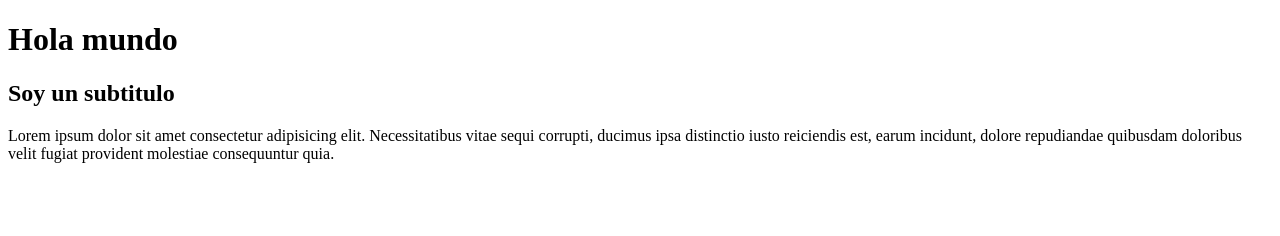
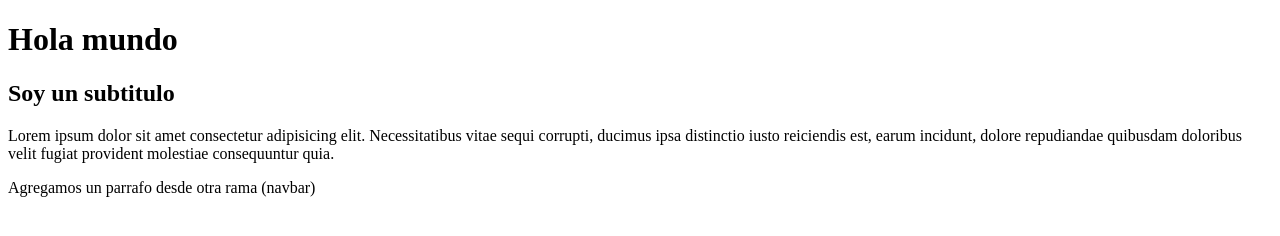
Before and after one commit to ASagustinsardi/prueba-git, a plain HTML site: page index.html in a window 1280 px wide. Drawn offline with Linux system fonts and the light colour scheme.

Commit message:
add p navbar

```diff
--- a/index.html
+++ b/index.html
@@ -14,5 +14,6 @@
       incidunt, dolore repudiandae quibusdam doloribus velit fugiat provident
       molestiae consequuntur quia.
     </p>
+    <p>Agregamos un parrafo desde otra rama (navbar)</p>
   </body>
 </html>
```
